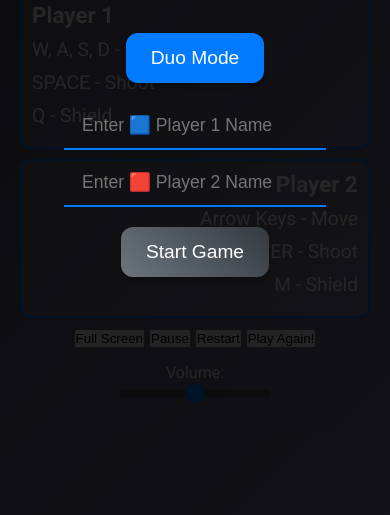
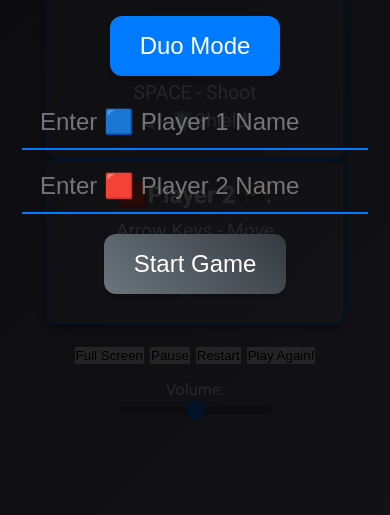
Before and after one commit to codewithkaran2/3part-of-adjust-in-Duo-mode, a plain HTML site: page index.html in a window 390 px wide. Shown: the part 329-844 px from the top of the page. Drawn offline with Linux system fonts and the light colour scheme.

Commit message:
Update index.html

```diff
--- a/index.html
+++ b/index.html
@@ -106,8 +106,8 @@
     .mode-button, .button-container button {
       position: relative;
       overflow: hidden;
-      padding: 14px 25px;
-      font-size: 1.2rem;
+      padding: 16px 30px;
+      font-size: 1.5rem;
       border: none;
       border-radius: 12px;
       cursor: pointer;
@@ -143,10 +143,10 @@
       background: var(--button-hover);
     }
 
-    /* Updated Input Field Styling to Remove White Box */
+    /* Updated Input Field Styling to Remove White Box and Increase Font Size */
     .name-container input {
       padding: 12px 18px;
-      font-size: 1.1rem;
+      font-size: 1.5rem;
       border: none;
       border-bottom: 2px solid var(--input-focus-border);
       background: transparent;
@@ -158,8 +158,13 @@
 
     /* New CSS for Health Bar and Shield indicators */
     .health-bar, .shield-indicator {
-      font-size: 1.5rem;
+      font-size: 2rem;
       font-weight: bold;
+      background-color: rgba(0, 0, 0, 0.5);
+      padding: 10px;
+      border-radius: 8px;
+      display: inline-block;
+      text-align: center;
     }
 
     /* Canvas styling */
@@ -204,30 +209,31 @@
     /* Volume container styling */
     #volumeContainer { margin: 15px auto; }
 
-    /* New styling for player controls positioned relative to canvas */
-    #canvasContainer {
-      position: relative;
-      display: inline-block;
+    /* Player Controls styling */
+    #playerControls {
+      display: flex;
+      justify-content: space-between;
+      align-items: flex-start;
+      width: 100%;
+      max-width: 1600px;
+      margin: 20px auto;
     }
-    .player-control {
-      position: absolute;
+    .control-box {
       background: var(--input-bg);
       border: 2px solid var(--input-focus-border);
       border-radius: 10px;
-      padding: 10px;
+      padding: 20px;
       color: var(--font-color);
       font-size: 1.2rem;
-      width: 250px;
+      width: 300px;
+      box-shadow: 0 4px 6px rgba(0, 0, 0, 0.3);
     }
-    #playerControlLeft {
-      left: 20px;
-      bottom: 20px;
-      text-align: left;
+    .control-box h3 {
+      margin-bottom: 10px;
+      font-size: 1.5rem;
     }
-    #playerControlRight {
-      right: 20px;
-      bottom: 20px;
-      text-align: right;
+    .control-box p {
+      margin: 5px 0;
     }
 
     /* Responsive design adjustments */
@@ -235,12 +241,7 @@
       .rainbow-title { font-size: 2rem; }
       canvas { width: 90%; height: auto; }
       #volumeSlider { width: 80%; }
-      /* For responsive, adjust player controls positioning if needed */
-      #playerControlLeft, #playerControlRight {
-        position: static;
-        margin: 10px auto;
-        width: auto;
-      }
+      #playerControls { flex-direction: column; align-items: center; }
     }
   </style>
 </head>
@@ -278,28 +279,31 @@
   <div id="gameOverScreen" class="overlay hidden" role="dialog" aria-labelledby="gameOverTitle">
     <h1 id="gameOverTitle"><span id="winnerName">Player Name</span>🏆!</h1>
     <div class="button-container">
-      <button onclick="restartGame()">Restart Game</button>
+      <!-- Play Again now replays the selected mode rather than restarting to main page -->
+      <button onclick="playAgain()">Play Again!</button>
     </div>
   </div>
 
-  <!-- Canvas Container with Player Controls positioned over the canvas -->
-  <div id="canvasContainer">
-    <canvas id="gameCanvas" width="1600" height="900"></canvas>
-    <div id="playerControlLeft" class="player-control">
-      <h3>Player 1</h3>
+  <!-- Game Canvas -->
+  <canvas id="gameCanvas" width="1600" height="900"></canvas>
+
+  <!-- Player Controls moved below canvas -->
+  <div id="playerControls">
+    <div class="control-box">
+      <h3>🟦Player 1🎮:</h3>
       <p>W, A, S, D - Move</p>
       <p>SPACE - Shoot</p>
-      <p>Q - Shield</p>
+      <p>Q - 🛡️Shield</p>
     </div>
-    <div id="playerControlRight" class="player-control">
-      <h3>Player 2</h3>
+    <div class="control-box">
+      <h3>🟥Player 2🎮:</h3>
       <p>Arrow Keys - Move</p>
       <p>ENTER - Shoot</p>
-      <p>M - Shield</p>
+      <p>M - 🛡️Shield</p>
     </div>
   </div>
 
-  <!-- Game Control Buttons (placed below canvas) -->
+  <!-- Game Control Buttons (placed below player controls) -->
   <div id="controlsContainer" class="control-container">
     <button onclick="toggleFullScreen()">Full Screen</button>
     <button onclick="togglePause()">Pause</button>
@@ -319,7 +323,7 @@
   <audio id="hitSound" src="https://actions.google.com/sounds/v1/cartoon/clang_and_wobble.ogg" preload="auto"></audio>
   <audio id="shieldBreakSound" src="https://actions.google.com/sounds/v1/impulse/metal_hit.ogg" preload="auto"></audio>
 
-  <!-- Inline script to prevent space key scrolling -->
+  <!-- Inline script to prevent space key scrolling (fixes issue #2) -->
   <script>
     document.addEventListener('keydown', function(e) {
       if (e.code === 'Space' && e.target === document.body) {
@@ -328,6 +332,8 @@
     });
   </script>
 
+  <!-- Placeholder: Shield glitch fix is now handled within duoMode.js to ensure shield activation is visible -->
+
   <!-- External JavaScript files loaded with defer -->
   <script src="main.js" defer></script>
   <script src="duoMode.js" defer></script>
```
